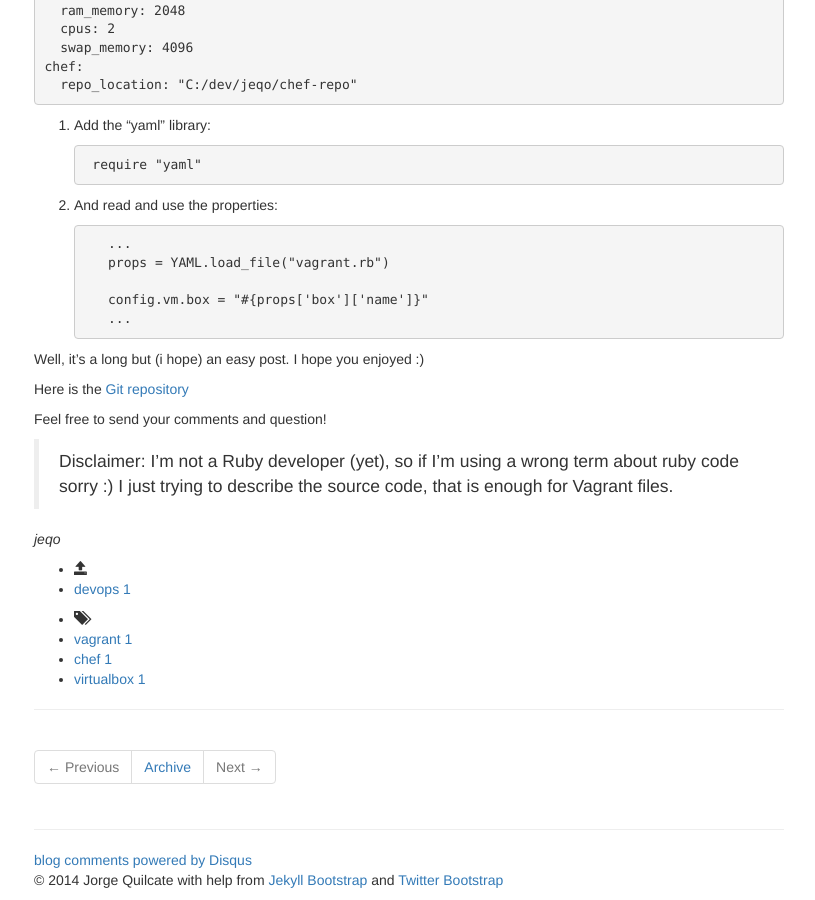
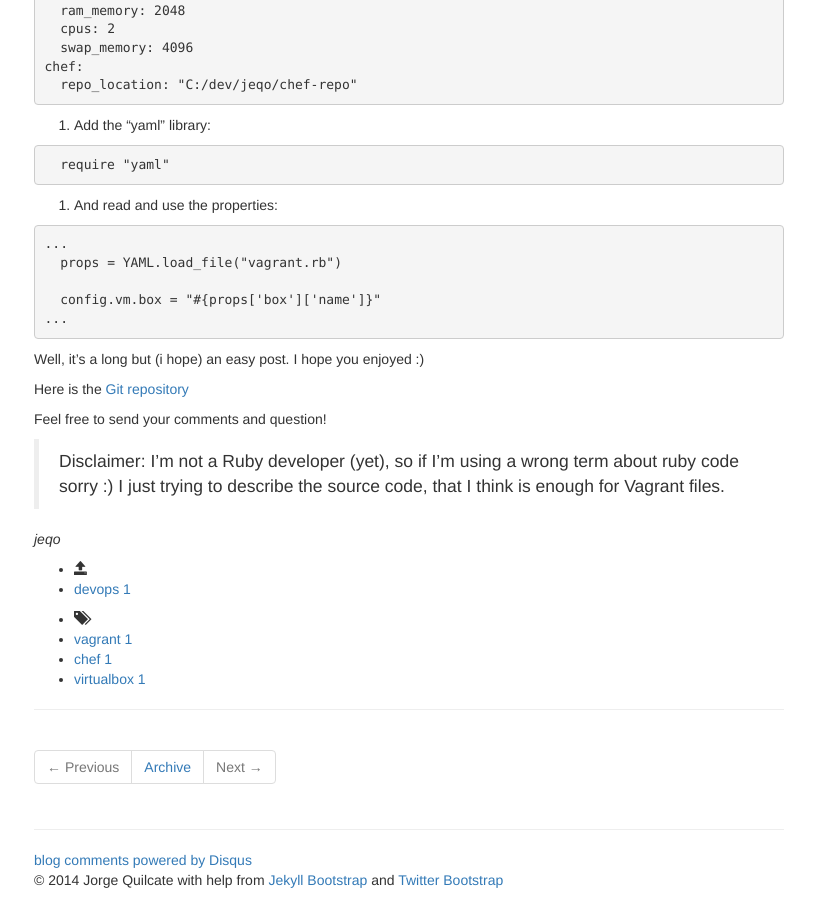
Before and after one commit to catoaune/blog, a Jekyll site: the page built from _posts/2014-11-26-vagrant-quickstart.md, in a window 1280 px wide and 900 px high, scrolled down 5868 px. Shown: the whole window, without its empty margins (36-851 px from the left). Built offline with Jekyll 4.4.1, drawn with Linux system fonts in a browser that asks for light colours; nearby versions of some CDN libraries; library files that are not in the unit come from our copies; comment, search, counter and statistics services are not loaded.

Commit message:
post updated

````diff
--- a/_posts/2014-11-26-vagrant-quickstart.md
+++ b/_posts/2014-11-26-vagrant-quickstart.md
@@ -320,19 +320,19 @@ chef:
 
 2. Add the "yaml" library:
 
-    ```ruby
-    require "yaml"
-    ```
+{% highlight ruby %}
+  require "yaml"
+{% endhighlight %}
 
 3. And read and use the properties:
 
-    ```ruby
-      ...
-      props = YAML.load_file("vagrant.rb")
+{% highlight ruby %}
+...
+  props = YAML.load_file("vagrant.rb")
 
-      config.vm.box = "#{props['box']['name']}"
-      ...
-    ```
+  config.vm.box = "#{props['box']['name']}"
+...
+{% endhighlight %}
 
 Well, it's a long but (i hope) an easy post. I hope you enjoyed :)
 
@@ -341,7 +341,7 @@ Here is the [Git repository](https://github.com/jeqo/vagrant-quickstart)
 Feel free to send your comments and question!
 
 
-> Disclaimer: I'm not a Ruby developer (yet), so if I'm using a wrong term about ruby code sorry :)  I just trying to describe the source code, that is enough for Vagrant files.
+> Disclaimer: I'm not a Ruby developer (yet), so if I'm using a wrong term about ruby code sorry :)  I just trying to describe the source code, that I think is enough for Vagrant files.
 
 
 *jeqo*
````
